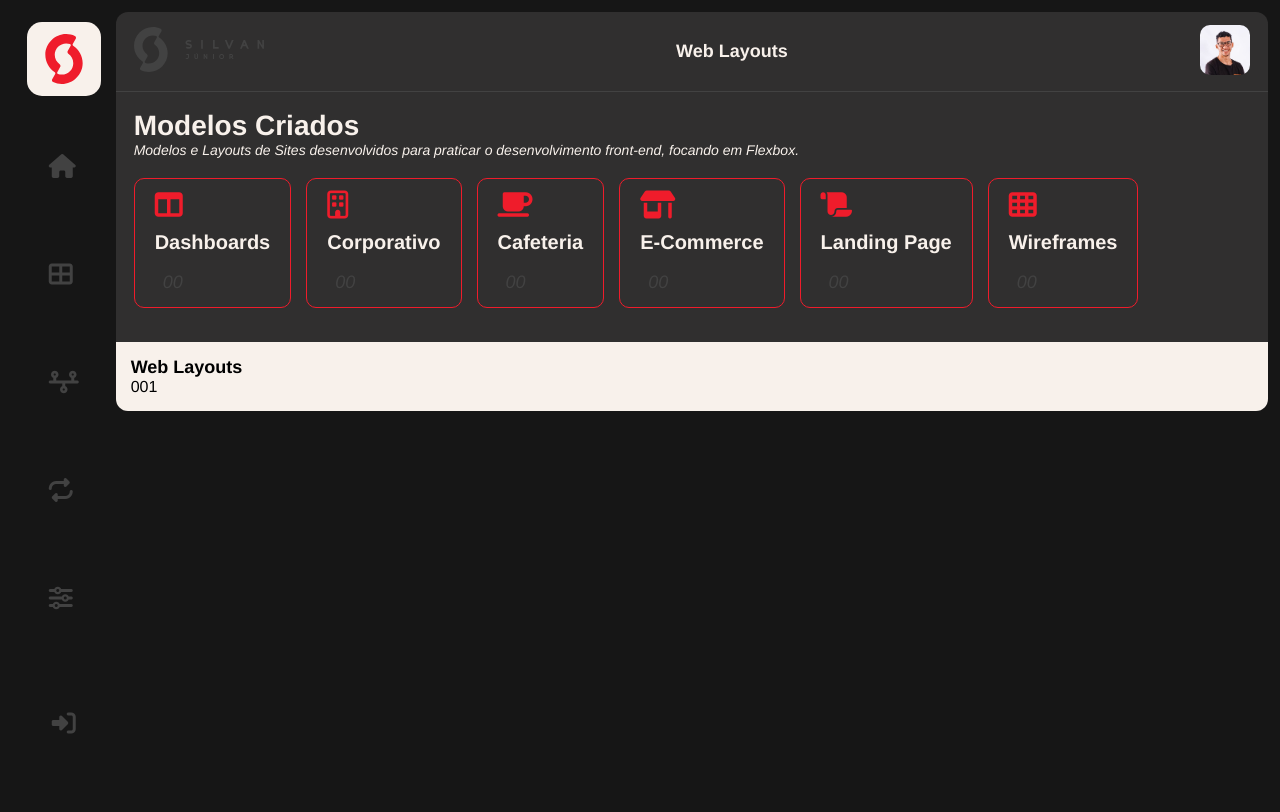
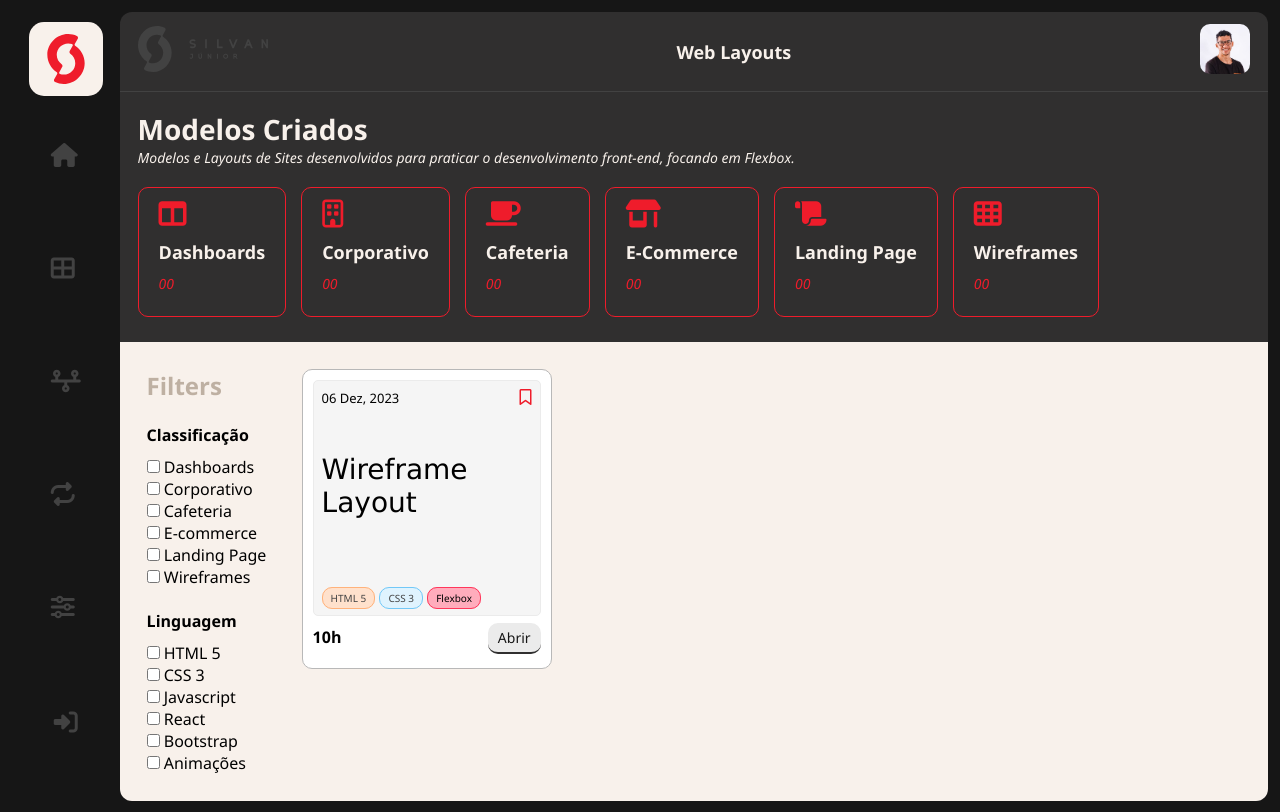
Before and after one commit to silvanjrdev/web-layouts, a plain HTML site: page index.html in a window 1280 px wide. Drawn offline with Linux system fonts and the light colour scheme.

Commit message:
Finalização do Dashboard

```diff
--- a/css/style-dashboard.css
+++ b/css/style-dashboard.css
@@ -4,7 +4,7 @@
     margin: 0;
     box-sizing: border-box;
 
-    font-family: 'Franklin Gothic Medium', 'Arial Narrow', Arial, sans-serif;
+    font-family: 'Segoe UI', Tahoma, Geneva, Verdana, sans-serif;
 }
 
 body {
@@ -15,6 +15,11 @@ body {
     justify-content: center;
 
     background-color: #161616;
+}
+
+a {
+    text-decoration: none;
+    color: #161616;
 }
 
 /*FONTS*/
@@ -31,11 +36,51 @@ p{
 }
 
 /*TAGS*/
-.tags {
+.info-num {
     padding: 8px;
     display: inline;
 
     font-size: 18px;
+}
+
+.tag {
+    padding: 3px 8px;
+
+    display: inline;
+    font-size: 10px;
+
+    border-radius: 10px;
+}
+
+/*COLORS*/
+.bg-red {
+    background-color: #ffacbc;
+    border: 1px solid #ff375b;
+}
+
+.bg-gray {
+    background-color: #a7a7a7;
+    border: 1px solid #302f2f;
+}
+
+.bg-blue {
+    background-color: #dff3fe;
+    border: 1px solid #72c8f7;
+}
+
+.bg-orange {
+    background-color: #ffe1cc;
+    border: 1px solid #ffb27b;
+}
+
+.bg-gree {
+    background-color: #d4f6ed;
+    border: 1px solid #6ceecb;
+}
+
+.bg-purple {
+    background-color: #e3dbfa;
+    border: 1px solid #a789ff;
 }
 
 .red {
@@ -44,6 +89,10 @@ p{
 
 .gray {
     color: #424242;
+}
+
+.bege {
+    color: #beb0a2;
 }
 
 /*NAVBAR*/
@@ -94,6 +143,7 @@ p{
 
 /*DASHBOARD*/
 .dashboard {
+    height: 100vh;
     flex: 10 1 auto;
     flex-wrap: wrap;
 
@@ -155,7 +205,7 @@ header {
 }
 
 .status-card h3 {
-    font-size: 20px;
+    font-size: 18px;
 }
 
 .status-card-icon {
@@ -171,6 +221,107 @@ header {
 .layouts-sect {
     padding: 15px;
 
+    display: flex;
+    justify-content: space-between;
+
     background-color: #F8F1EB;
     border-radius: 0 0 12px 12px;
 }
+
+.sect-bar {
+    width: 150px;
+    padding: 12px;
+    margin-right: 5px;
+
+    flex: 1 0 1;
+}
+
+.sect-bar h4 {
+    margin-bottom: 10px;
+}
+
+.input-checkbox {
+    margin: 2px 0 5px 0;
+}
+
+.sect-cards {
+    width: 800px;
+    padding: 12px;
+    margin-right: 5px;
+
+    display: flex;
+    flex: 1 0 auto;
+    flex-wrap: wrap;
+
+    justify-content: space-between;
+}
+
+.sect-cards h3 {
+    margin-bottom: 20px;
+}
+
+.card-layout {
+    margin-bottom: 15px;
+    max-width: 250px;
+    height: 300px;
+    padding: 10px;
+
+    display: flex;
+    flex-direction: column;
+    justify-content: space-between;
+
+    background-color: #ffffff;
+    border: 1px solid #b8b8b8;
+    border-radius: 10px;
+}
+
+.card-body {
+    height: 100%;
+    padding: 8px;
+
+    display: flex;
+    flex-direction: column;
+    justify-content: space-between;
+
+    background-color: #f5f5f5;
+    border: 1px solid #ebebeb;
+    border-radius: 5px;
+}
+
+.card-body-info {
+    display: flex;
+    justify-content: space-between;
+}
+
+.day-post {
+    font-size: small;
+}
+
+.card-body h3 {
+    font-family: Verdana, Geneva, Tahoma, sans-serif;
+    font-weight: normal;
+    font-size: 28px;
+}
+
+.card-footer {
+    height: 50px;
+    display: flex;
+    align-items: center;
+    justify-content: space-between;
+}
+
+.button {
+    padding: 5px 10px;
+
+    background-color: #ebebeb;
+    border-radius: 10px;
+    border-bottom: 2px solid#302f2f;
+
+    transition: 0.3s;
+}
+
+.button:hover {
+    background-color: #b8b8b8;
+    color: #555555;
+    border-bottom: 1px solid#302f2f;
+}
--- a/index.html
+++ b/index.html
@@ -53,53 +53,89 @@
                 <div class="status-card">
                     <i class="fa-solid fa-table-columns status-card-icon red"></i>
                     <h3>Dashboards</h3>
-                    <p class="tags gray">00</p>
+                    <p class="red">00</p>
                 </div>
                 <div class="status-card">
                     <i class="fa-regular fa-building status-card-icon red"></i>
                     <h3>Corporativo</h3>
-                    <p class="tags gray">00</p>
+                    <p class="red">00</p>
                 </div>
                 <div class="status-card">
                     <i class="fa-solid fa-mug-saucer status-card-icon red"></i>
                     <h3>Cafeteria</h3>
-                    <p class="tags gray">00</p>
+                    <p class="red">00</p>
                 </div>
                 <div class="status-card">
                     <i class="fa-solid fa-shop status-card-icon red"></i>
                     <h3>E-Commerce</h3>
-                    <p class="tags gray">00</p>
+                    <p class="red">00</p>
                 </div>
                 <div class="status-card">
                     <i class="fa-solid fa-scroll status-card-icon red"></i>
                     <h3>Landing Page</h3>
-                    <p class="tags gray">00</p>
+                    <p class="red">00</p>
                 </div>
                 <div class="status-card">
                     <i class="fa-solid fa-table-cells status-card-icon red"></i>
                     <h3>Wireframes</h3>
-                    <p class="tags gray">00</p>
+                    <p class="red">00</p>
                 </div>
             </div>
         </section>
 
         <section class="layouts-sect">
 
-                <div class="sect-bar"></div>
+                <div class="sect-bar">
+
+                    <h2 class="bege">Filters</h2><br/>
+
+                    <h4>Classificação</h4>
+                    <form action="#">
+                        <input type="checkbox" name="Dashboards" id="filters" class="input-checkbox"> Dashboards <br />
+                        <input type="checkbox" name="Dashboards" id="filters" class="input-checkbox"> Corporativo <br />
+                        <input type="checkbox" name="Dashboards" id="filters" class="input-checkbox"> Cafeteria <br />
+                        <input type="checkbox" name="Dashboards" id="filters" class="input-checkbox"> E-commerce <br />
+                        <input type="checkbox" name="Dashboards" id="filters" class="input-checkbox"> Landing Page <br />
+                        <input type="checkbox" name="Dashboards" id="filters" class="input-checkbox"> Wireframes <br />
+                    </form>
+                    <br />
+
+                    <h4>Linguagem</h4>
+                    <form action="#">
+                        <input type="checkbox" name="Dashboards" id="filters" class="input-checkbox"> HTML 5 <br />
+                        <input type="checkbox" name="Dashboards" id="filters" class="input-checkbox"> CSS 3 <br />
+                        <input type="checkbox" name="Dashboards" id="filters" class="input-checkbox"> Javascript <br />
+                        <input type="checkbox" name="Dashboards" id="filters" class="input-checkbox"> React <br />
+                        <input type="checkbox" name="Dashboards" id="filters" class="input-checkbox"> Bootstrap <br />
+                        <input type="checkbox" name="Dashboards" id="filters" class="input-checkbox"> Animações <br />
+                    </form>
+                </div>
 
                 <div class="sect-cards">
-                    <div class="sect-cards-status-bar">
-                        <h3>Web Layouts</h3>
-                        <span>001</span>
+
+                    <div class="card-layout">
+                        <div class="card-body">
+
+                            <div class="card-body-info">
+                                <div class="day-post">06 Dez, 2023</div>
+                                <i class="fa-regular fa-bookmark red"></i>
+                            </div>
+
+                            <h3>Wireframe Layout</h3>
+
+                            <div class="card-body-tags">
+                                <p class="tag bg-orange gray">HTML 5</p>
+                                <p class="tag bg-blue gray">CSS 3</p>
+                                <p class="tag bg-red">Flexbox</p>
+                            </div>
+                        </div>
+
+                        <div class="card-footer">
+                            <h4>10h</h4>
+                            <p><a href="#" class="button">Abrir</a></p>
+                        </div>
                     </div>
-                    <div class="layout-card">
-                        <div class="card-body">
-                            <div class="card-body-info"></div>
-                            <div class="card-body-title"></div>
-                            <div class="card-body-tags"></div>
-                        </div>
-                        <div class="card-footer"></div>
-                    </div>
+
                 </div>
         </section>
 
```
